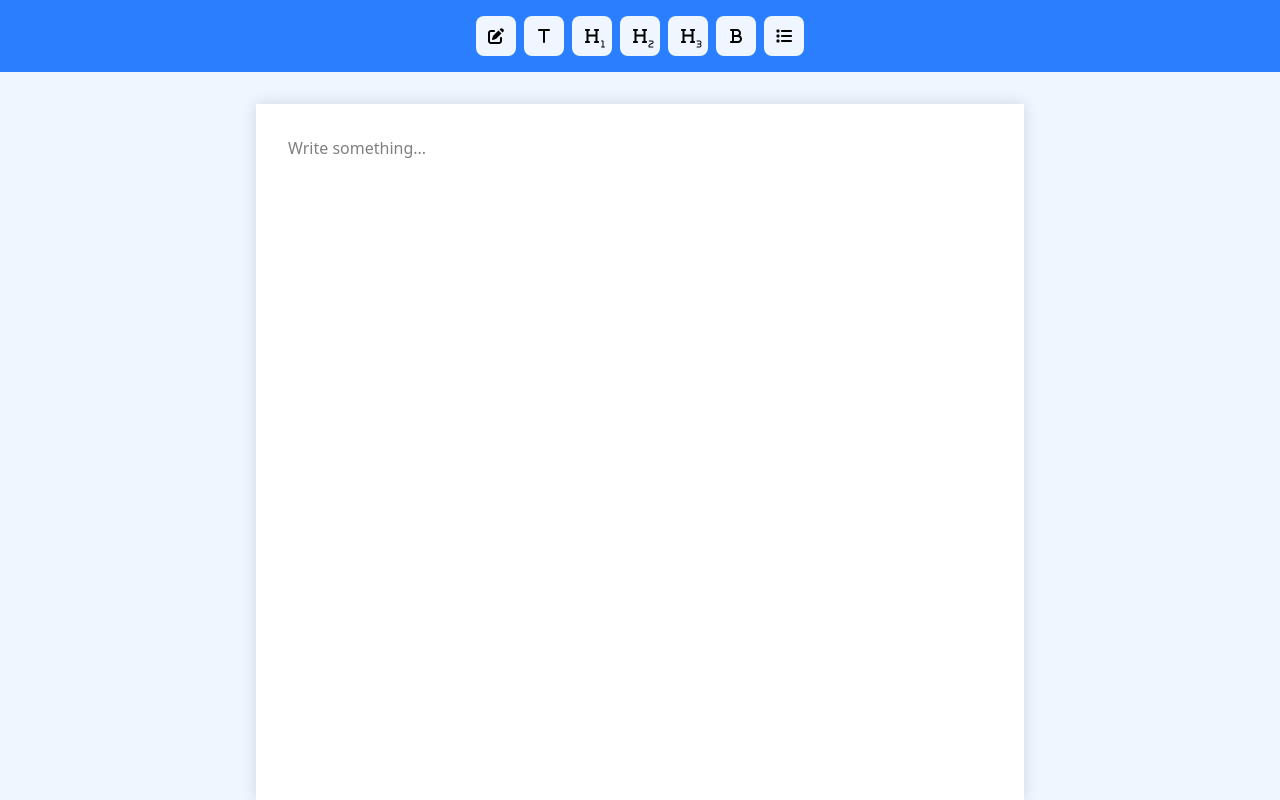
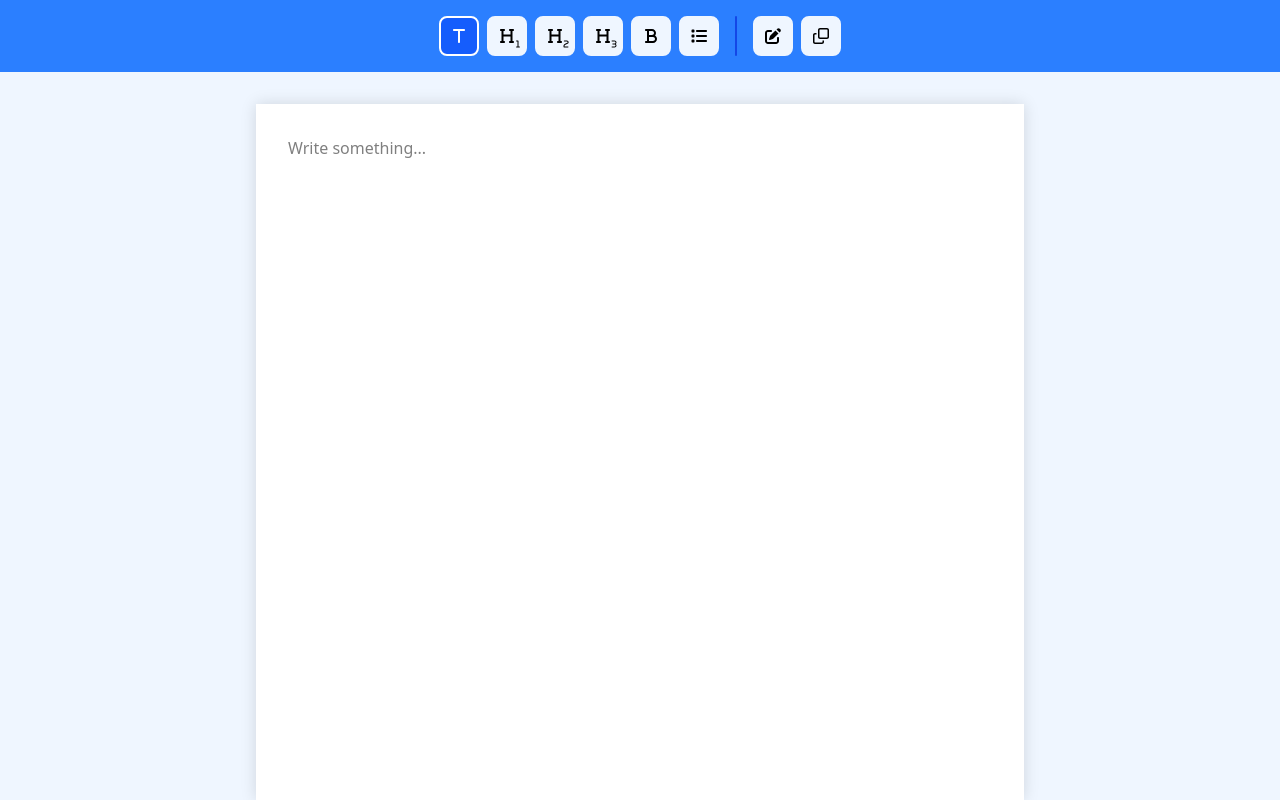
Before and after one commit to kunshbisht/note-app, a React app: page / in a window 1280 px wide. Built offline with nearby package versions, Linux system fonts and the light colour scheme; the HTML template or start-up script is replaced by a standard one.

Commit message:
Added copy to clipboard option and formatting highlight

```diff
--- a/src/App.tsx
+++ b/src/App.tsx
@@ -3,7 +3,7 @@ import { Input } from "./components/Input";
 import { loadNote, saveNote } from "./localStorage";
 import { fa1, fa2, fa3, faBold, faHeading, faList, faPenToSquare, faT, type IconDefinition } from "@fortawesome/free-solid-svg-icons";
 import { IconButton } from "./components/IconButton";
-import { faFileLines } from "@fortawesome/free-regular-svg-icons";
+import { faClone, faFileLines } from "@fortawesome/free-regular-svg-icons";
 import { MetadataSection } from "./MetadataSection";
 
 export type ListType = 'list' | 'none';
@@ -15,7 +15,13 @@ export type Line = {
 	heading: HeadingType;
 };
 
-const navButtons: { icon: IconDefinition; icon2?: IconDefinition; patch: Partial<Line>; }[] = [
+type NavButtonType = {
+	icon: IconDefinition;
+	icon2?: IconDefinition;
+	patch: Partial<Line>;
+};
+
+const navButtons: NavButtonType[] = [
 	{ icon: faT, patch: { list: "none", heading: "none" } },
 	{ icon: faHeading, icon2: fa1, patch: { list: "none", heading: "h1" } },
 	{ icon: faHeading, icon2: fa2, patch: { list: "none", heading: "h2" } },
@@ -43,13 +49,6 @@ export default function App() {
 	return (
 		<div className="flex flex-col h-screen">
 			<div className="flex justify-center bg-blue-500 p-4 gap-2">
-				<IconButton
-					onClick={() => {
-						setActiveIndex(activeIndex === -1 ? lines.length - 1 : -1);
-					}}
-					icon={activeIndex === -1 ? faFileLines : faPenToSquare}
-					key={-1}
-				/>
 				{navButtons.map((navButton, i) => <IconButton
 					key={i}
 					onClick={() => {
@@ -66,10 +65,50 @@ export default function App() {
 							}
 						})
 					}}
+					active={
+						(!navButton.patch.heading || lines[activeIndex]?.heading === navButton.patch.heading) &&
+						(!navButton.patch.list || lines[activeIndex]?.list === navButton.patch.list)
+					}
 					disabled={activeIndex === -1}
 					icon={navButton.icon}
 					icon2={navButton.icon2}
 				/>)}
+				<div className="w-0.5 mx-2 bg-blue-700 rounded-full"></div>
+				<IconButton
+					key={-1}
+					onClick={() => {
+						setActiveIndex(activeIndex === -1 ? lines.length - 1 : -1);
+					}}
+					icon={activeIndex === -1 ? faFileLines : faPenToSquare}
+				/>
+				<IconButton
+					key={-2}
+					onClick={() => {
+						navigator.clipboard.writeText(
+							lines.map(line => {
+								const headingPrefix = {
+									h1: '# ',
+									h2: '## ',
+									h3: '### ',
+									none: '',
+									bold: ''
+								}[line.heading];
+
+								const isBold = line.heading === 'bold';
+								const listPrefix = line.list === 'list' ? '* ' : '';
+
+								return (
+									listPrefix +
+									headingPrefix +
+									(isBold ? `**${line.text}**` : line.text)
+								);
+							}).join('\n')
+						);
+						alert("Note content copied to clipboard!");
+					}}
+					icon={faClone}
+					disabled={activeIndex === -1}
+				/>
 			</div>
 			<div className="p-8 mx-auto mt-8 box-border w-full bg-white md:w-3xl shadow-[0_0_15px_#0002] flex flex-1 flex-col gap-2 overflow-scroll">
 				{
--- a/src/components/IconButton.tsx
+++ b/src/components/IconButton.tsx
@@ -9,16 +9,18 @@ type IconButtonProps = {
 	icon: IconDefinition;
 	icon2?: IconDefinition;
 	disabled?: boolean;
+	active?: boolean;
 };
 
-export function IconButton({ onClick, icon, icon2, disabled = false }: IconButtonProps) {
+export function IconButton({ onClick, icon, icon2, disabled = false, active = false }: IconButtonProps) {
 	return <button
 		className={clsx(
-			"rounded-lg flex w-10 h-10 items-center justify-center",
-			"bg-blue-50 hover:bg-blue-100 active:bg-blue-200 transition-colors",
-			disabled ? "text-gray-500 cursor-not-allowed" : "text-black cursor-pointer"
+			"rounded-lg flex w-10 h-10 items-center justify-center transition-colors border-2",
+			disabled ? "text-gray-500 cursor-not-allowed" : "text-black cursor-pointer",
+			active && "bg-blue-600 border-white text-white",
+			!active && "bg-blue-50 border-blue-50 hover:bg-blue-100 active:bg-blue-200",
 		)}
-		onClick={onClick}
+		onClick={e => {if (!disabled) onClick?.(e);}}
 	>
 		<FontAwesomeIcon icon={icon} />
 		{icon2 && <FontAwesomeIcon
--- a/src/index.css
+++ b/src/index.css
@@ -11,7 +11,7 @@
 }
 
 [data-heading="h1"] {
-	@apply text-2xl font-extrabold;
+	@apply text-3xl font-extrabold;
 }
 
 [data-heading="h2"] {
@@ -19,7 +19,7 @@
 }
 
 [data-heading="h3"] {
-	@apply text-lg font-semibold text-neutral-500;
+	@apply text-lg font-semibold text-neutral-600;
 }
 
 [data-heading="bold"] {
```
